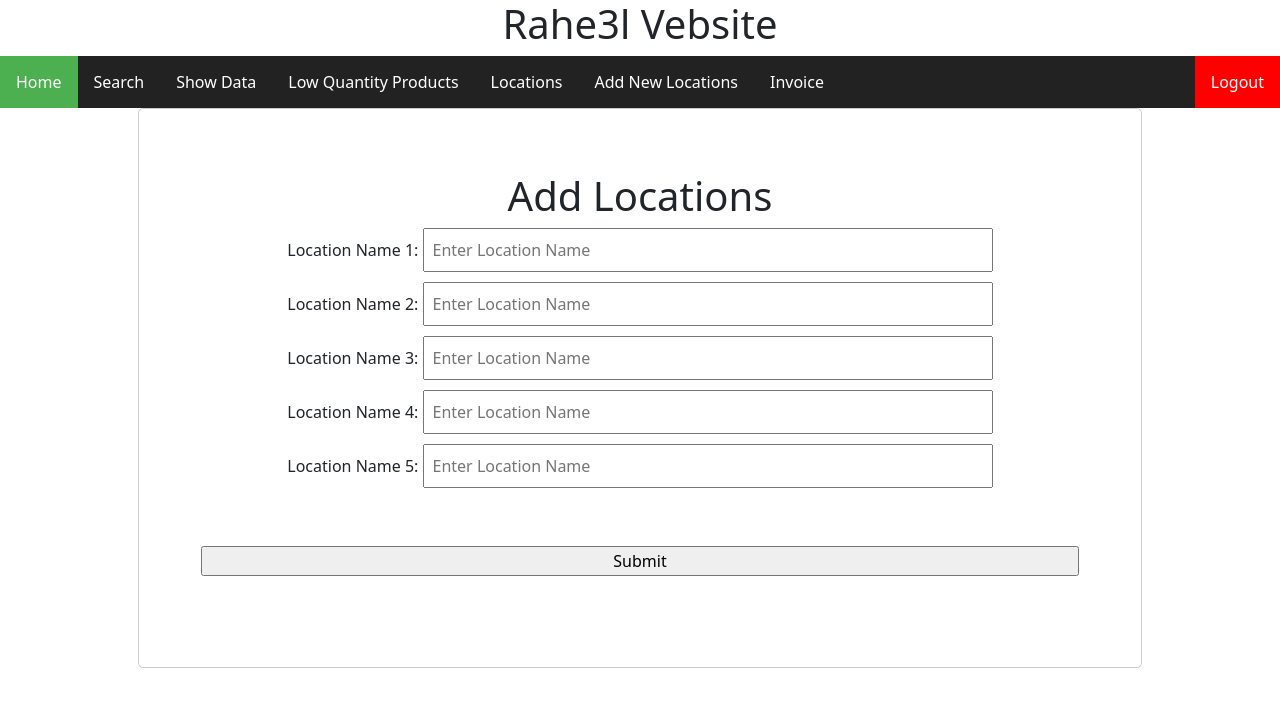
After one commit to RaheElQaisrani/Shop-managment-and-point-of-sells-system-, a Flask app: page /manage_locations in a window 1280 px wide. The commit adds this page. Shown: the top 707 px of the page. Run offline with Flask 3, Linux system fonts and the light colour scheme.

Commit message:
added Locations managament and viewing

```diff
--- a/app.py
+++ b/app.py
@@ -297,6 +297,54 @@ def delete_product(Sno):
 
     # Redirect the user to the main page.
     return redirect(url_for("showdata"))
+# defining a route that will let users enter/view/change locations
+
+from flask import request, jsonify
+
+@app.route('/manage_locations', methods=["GET", "POST"])
+def manage_locations():
+    if request.method == "POST":
+        try:
+            data = request.get_json()  # Get JSON data from the request
+            locations_data = data.get("locations")  # Extract locations data from JSON
+
+            if locations_data:
+                # Assuming 'Location' is the model for your database table
+                for location_name in locations_data:
+                    new_location = locations(locationName=location_name)  # Create a new Location object
+                    db.session.add(new_location)  # Add the new location to the session
+
+                db.session.commit()  # Commit the changes to the database
+                print("done")
+
+                return render_template('added_location.html')
+            else:
+                return jsonify({"error": "No locations data provided"}), 400
+
+        except Exception as e:
+            return jsonify({"error": str(e)}), 500
+
+    elif request.method == "GET":
+        # Retrieve and return locations data
+        locat = db.session.query(locations).all()
+        print (locat)
+        return render_template("manage_locations.html")
+
+    else:
+        return jsonify({"error": "Method not allowed"}), 405
+
+@app.route('/added_Locations', methods=["GET"])
+def added_locations():
+
+    return render_template("added_locations.html")
+
+@app.route('/api/added_Locations', methods=["GET"])
+def api_added_locations():
+    locat = db.session.query(locations).all()
+    location_data = [{"locationID": location.LocationID, "name": location.locationName} for location in locat]
+    return jsonify({"locations": location_data})
+
+
 
 @app.route('/logout')
 def logout():
--- a/sales.py
+++ b/sales.py
@@ -49,7 +49,7 @@ def one():
 @sales.route('/api/customers')
 def get_customers():
     search_term = request.args.get('term', '')
-    customers1 = customers.query.filter(customers.name.ilike(f'%{search_term}%')).all()
+    customers1 = customers.query.filter(customers.name.ilike(f'%{search_term}%'),customers.searchable==1).all()
 
     results = [{'id':customer.id,'name': customer.name, 'phone': customer.phone} for customer in customers1]
 
--- /dev/null
+++ b/static/assets/css/manage_locations.css
@@ -0,0 +1,41 @@
+
+
+.container {
+    width: 80%; /* 80% of the screen width */
+    padding: 5%; /* 5% of the screen width */
+    border: 1px solid #ccc;
+    border-radius: 5px;
+    text-align: center;
+    display: flex;
+    flex-direction: column;
+    justify-content: flex-start;
+    align-items: center;
+    position: relative;
+    min-height: 70vh; /* Set a minimum height for the container */
+    overflow-y: auto; /* Add vertical scroll if content exceeds container height */
+}
+#locationForm {
+    width: 100%;
+}
+input[type="text"] {
+    font-size: 16px;
+    padding: 8px;
+    width: 65%;
+    box-sizing: border-box;
+    margin-bottom: 10px;
+}
+
+.buttons {
+margin-top: auto; /* Push buttons to the bottom */
+display: flex;
+flex-direction: column; /* Stack buttons vertically */
+justify-content: flex-end; /* Align buttons to the bottom */
+
+width: 100%;
+position: sticky; /* Keep buttons at the bottom */
+bottom: 0; /* Stick buttons to the bottom */
+}
+
+.buttons button {
+margin-top: 10px; /* Add some spacing between buttons */
+}
--- /dev/null
+++ b/static/assets/js/manage_locations.js
@@ -0,0 +1,56 @@
+document.addEventListener("DOMContentLoaded", function () {
+    // Select the form element
+    var form = document.getElementById("locationForm");
+
+    // Add a submit event listener to the form
+    form.addEventListener("submit", function (event) {
+      event.preventDefault(); // Prevent the default form submission
+
+      // Create an array to store location data
+      var locations = [];
+
+      // Loop through the input fields
+      for (var i = 1; i <= 5; i++) {
+        var inputField = document.getElementById("LocationName" + i);
+        var locationName = inputField.value.trim();
+
+        // Check if the input field is not empty
+        if (locationName !== "") {
+          locations.push(locationName);
+        }
+      }
+
+      // Create a JSON object containing the locations
+      var data = { locations: locations };
+
+      // Send the JSON data to the server via AJAX (you can implement this part)
+      sendDataToServer(data);
+    });
+  });
+
+  // Function to send data to the server (you need to implement this part)
+  function sendDataToServer(data) {
+    // Implement your AJAX request here to send 'data' to the server
+    // You can use libraries like Axios or the Fetch API for AJAX requests
+    // Example using Fetch API:
+    fetch("/locations", {
+      method: "POST",
+      headers: {
+        "Content-Type": "application/json",
+      },
+      body: JSON.stringify(data),
+    })
+      .then((response) => {
+        if (response.ok) {
+          // Handle a successful response from the server
+          console.log("Data sent successfully.");
+          // You can redirect or perform other actions here
+        } else {
+          // Handle errors here
+          console.error("Error sending data to the server.");
+        }
+      })
+      .catch((error) => {
+        console.error("Error:", error);
+      });
+  }
--- a/templates/base.html
+++ b/templates/base.html
@@ -48,6 +48,12 @@
    <a href="/showdata">Show Data</a>
    <a href="/low_quantity_products">Low Quantity Products</a>
    <a href="/logout" class="logout">Logout</a>
+   <a href="/added_Locations" >Locations</a>
+   <a href="/manage_locations" >Add New Locations</a>
+   <a href="/sales/invoice" >Invoice</a>
+
+
+
  </div>
   <div class="container-fluid">
     {% block content %}
--- /dev/null
+++ b/templates/manage_locations.html
@@ -0,0 +1,45 @@
+{% extends "base.html" %}
+{% block title %}Manage locations{% endblock %}
+{% block content %}
+{% with messages = get_flashed_messages() %}
+  {% if messages %}
+    <div id="flash-container">
+      <div id="flash-message" class="alert alert-success">{{ messages[0] }}</div>
+    </div>
+  {% endif %}
+{% endwith %}
+     <title>Add Locations</title>
+     <link rel="stylesheet" type="text/css" href="{{ url_for('static', filename='assets/css/manage_locations.css') }}">
+
+       <script type="text/javascript" src="{{ url_for('static', filename='assets/js/manage_locations.js') }}"></script>
+
+
+
+
+     <div class="container">
+         <h1>Add Locations</h1>
+         <form id="locationForm" action="/location" method="post" autocomplete="off">
+             <label for="LocationName1">Location Name 1:</label>
+             <input type="text" id="LocationName1" name="locations[]" placeholder="Enter Location Name">
+             <br>
+
+             <label for="LocationName2">Location Name 2:</label>
+             <input type="text" id="LocationName2" name="locations[]" placeholder="Enter Location Name">
+             <br>
+
+             <label for="LocationName3">Location Name 3:</label>
+             <input type="text" id="LocationName3" name="locations[]" placeholder="Enter Location Name">
+             <br>
+             <label for="LocationName3">Location Name 4:</label>
+             <input type="text" id="LocationName4" name="locations[]" placeholder="Enter Location Name">
+             <br>
+             <label for="LocationName3">Location Name 5:</label>
+             <input type="text" id="LocationName5" name="locations[]" placeholder="Enter Location Name">
+             <br>
+             <div class="buttons">
+             <br><br>
+             <input type="submit" value="Submit">
+            </div>
+         </form>
+     </div>
+     {% endblock %}
```
Also changed, not shown: templates/added_locations.html (added, +84 -0 lines), templates/invoice.html (+15 -12 lines).
